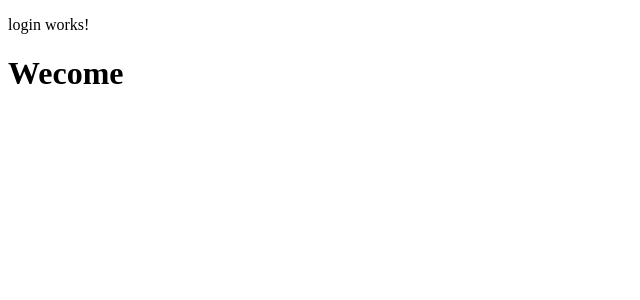
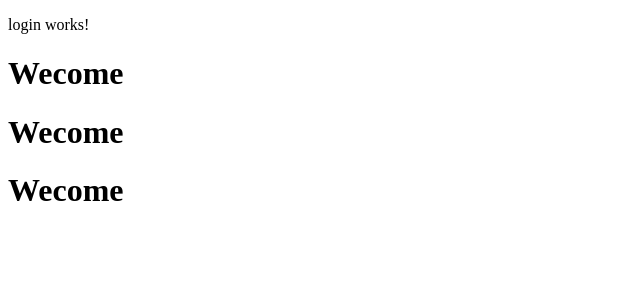
Before and after one commit to Vishal8283/schoolmgt, an Angular app: page /login in a window 1280 px wide. Shown: the top 300 px of the page, without its empty margins (0-640 px from the left). Built offline with nearby package versions, Linux system fonts and the light colour scheme.

Commit message:
NEW Changes

```diff
--- a/src/app/login/login.component.html
+++ b/src/app/login/login.component.html
@@ -1,3 +1,5 @@
 <p>login works!</p>
 
 <h1>Wecome</h1>
+<h1>Wecome</h1>
+<h1>Wecome</h1>
```
